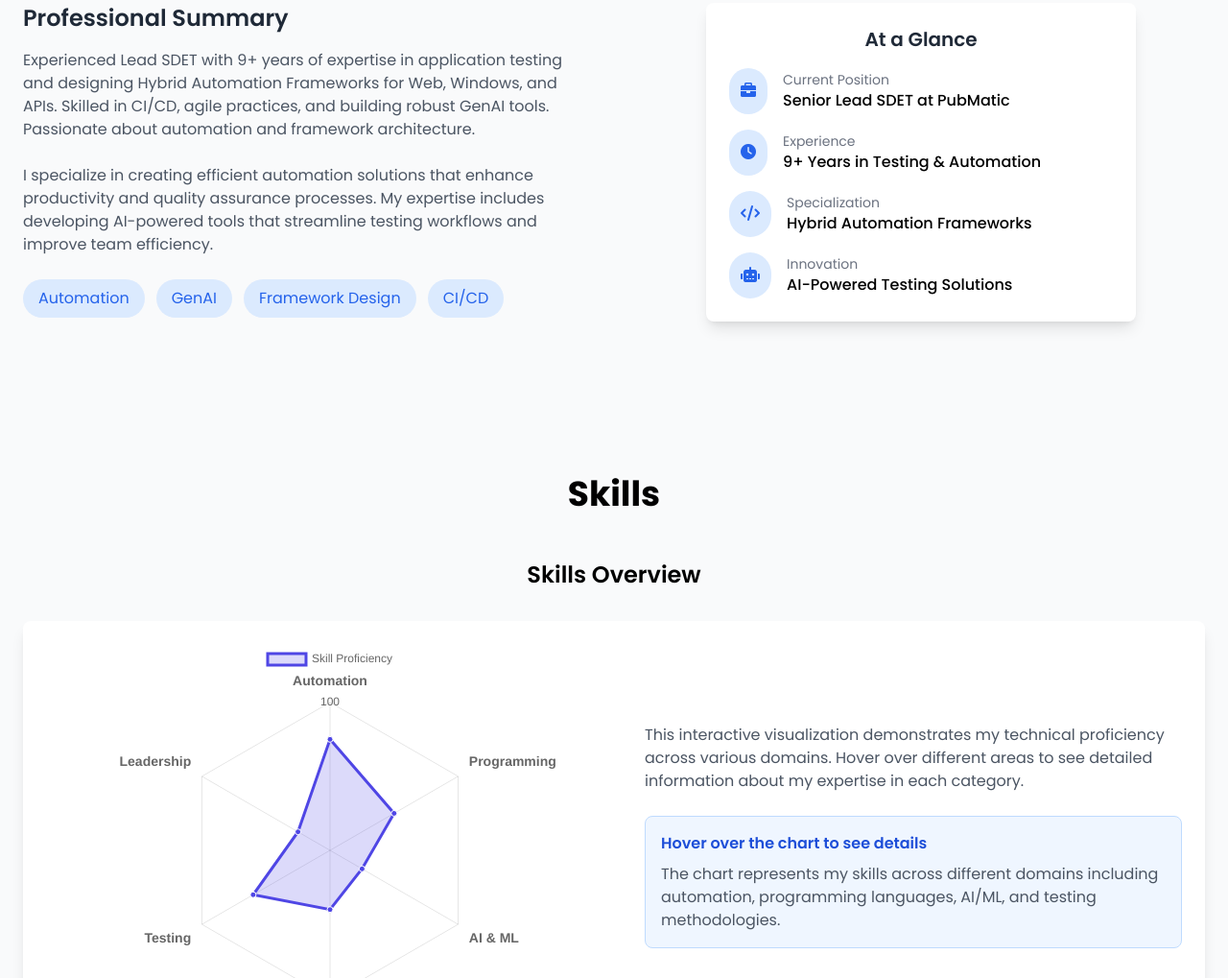
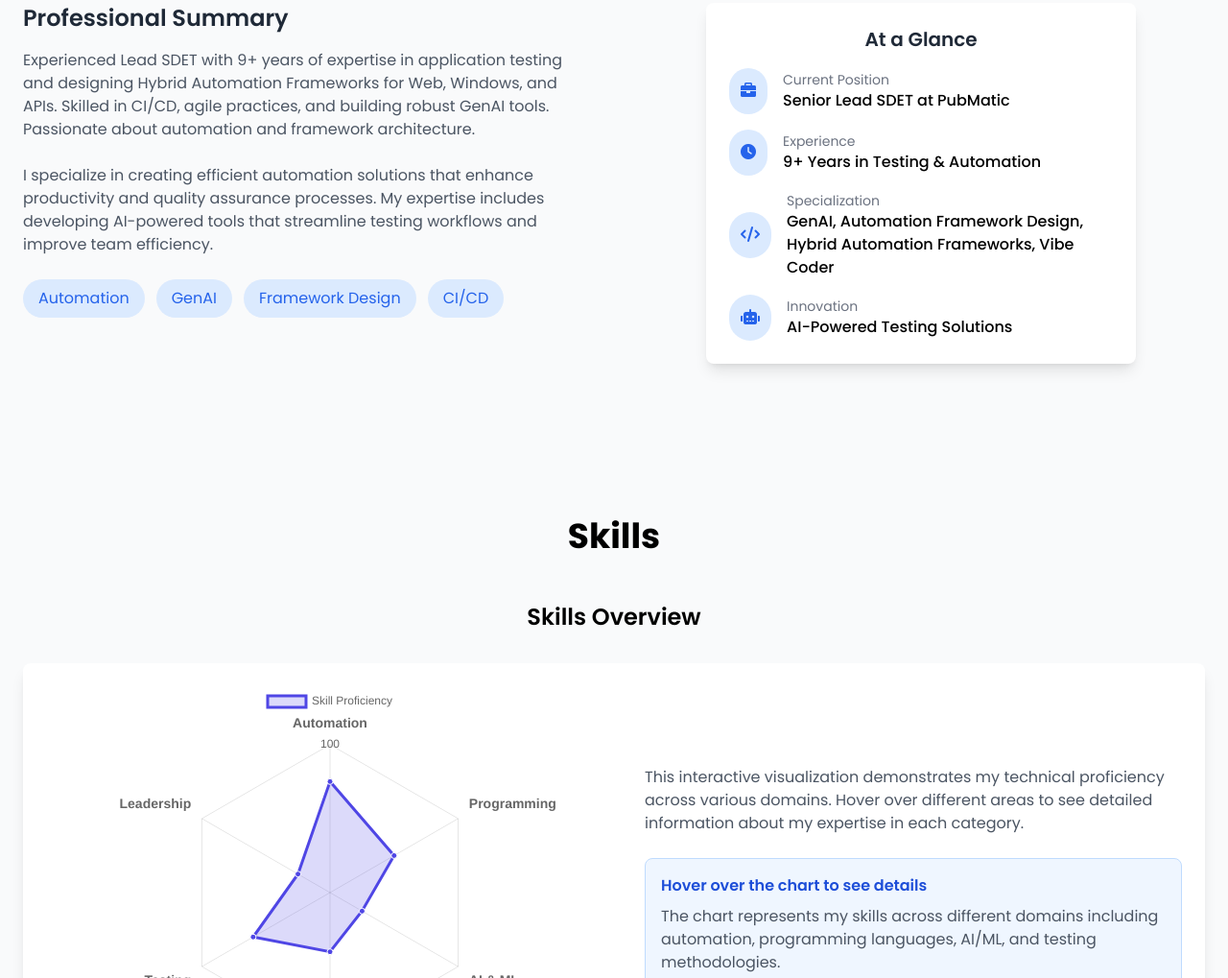
Before and after one commit to pm-asit-sahoo/asit-portfolio, a plain HTML site: page index.html in a window 1280 px wide. Shown: the part 1120-2139 px from the top of the page at 96% size. Drawn offline with nearby package versions, Linux system fonts and the light colour scheme.

Commit message:
Update index.html

```diff
--- a/index.html
+++ b/index.html
@@ -207,7 +207,7 @@
                                     </div>
                                     <div>
                                         <h4 class="text-sm text-gray-500">Specialization</h4>
-                                        <p class="font-medium">Hybrid Automation Frameworks</p>
+                                        <p class="font-medium">GenAI, Automation Framework Design, Hybrid Automation Frameworks, Vibe Coder</p>
                                     </div>
                                 </div>
                                 <div class="flex items-center">
```
